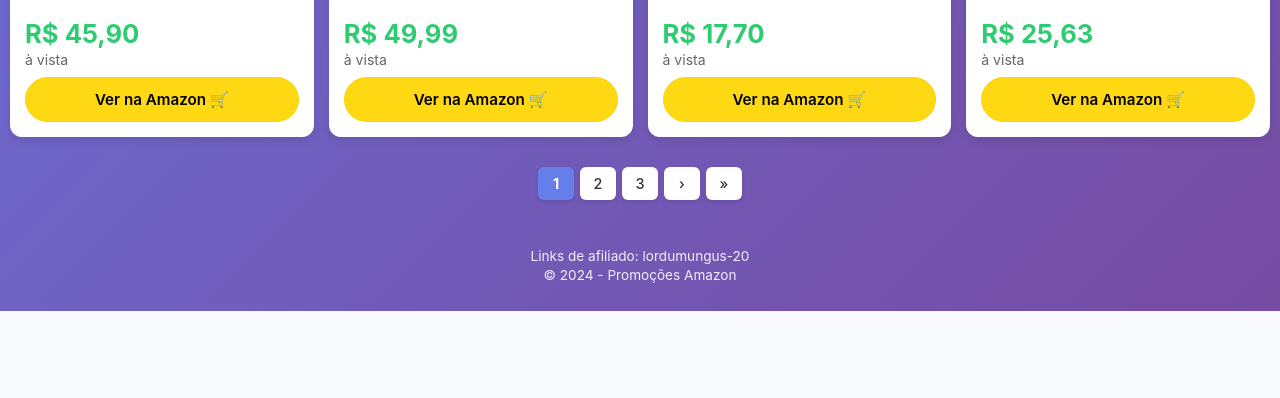
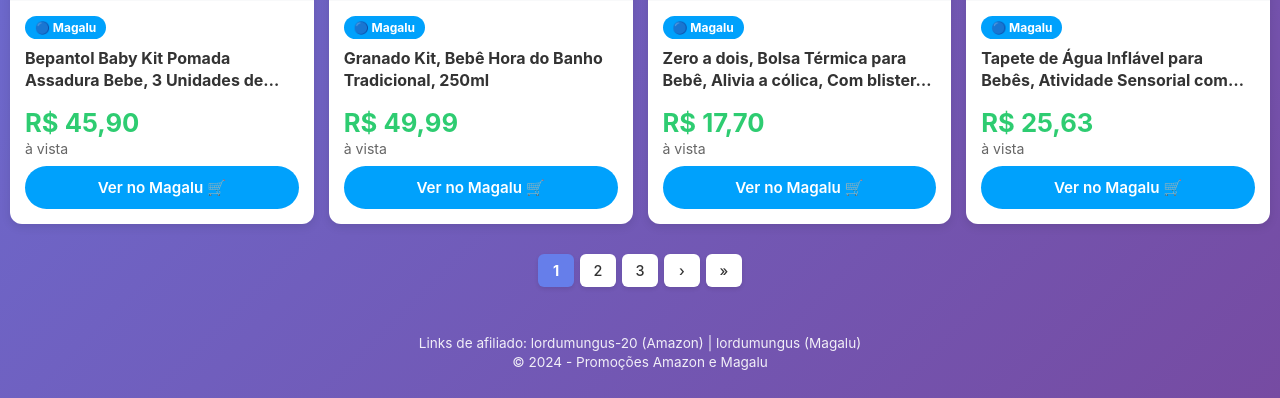
Before and after one commit to lordumungus-code/teste_amazon_cupons, a Flask app: page / in a window 1280 px wide. Shown: the part 1244-1642 px from the top of the page. Before the commit the page ends 1555 px from the top, so only its background shows below. Run offline with Flask 3, Linux system fonts and the light colour scheme; data comes from the database, SQL or seed files in the repository.

Commit message:
suporte visual magalu

```diff
--- a/templates/index.html
+++ b/templates/index.html
@@ -1,7 +1,7 @@
 <!DOCTYPE html>
 <html>
 <head>
-    <title>Promoções Amazon para Bebês</title>
+    <title>Promoções Amazon e Magalu para Bebês</title>
     <meta name="viewport" content="width=device-width, initial-scale=1.0, maximum-scale=1.0, user-scalable=yes">
     <style>
         * {
@@ -141,6 +141,28 @@
             flex-direction: column;
         }
 
+        /* BADGE DA LOJA */
+        .loja-badge {
+            display: inline-block;
+            padding: 4px 10px;
+            border-radius: 20px;
+            font-size: 0.75em;
+            font-weight: bold;
+            margin-bottom: 8px;
+            width: fit-content;
+        }
+
+        .loja-amazon {
+            background: #FFD814;
+            color: #000;
+            border: 1px solid #FCD200;
+        }
+
+        .loja-magalu {
+            background: #00A1FC;
+            color: white;
+        }
+
         .produto-titulo {
             font-size: 1em;
             margin-bottom: 8px;
@@ -182,6 +204,7 @@
             margin-top: 3px;
         }
 
+        /* BOTÕES POR LOJA */
         .botao-amazon {
             background: #FFD814;
             color: #000;
@@ -198,6 +221,23 @@
 
         .botao-amazon:hover {
             background: #F7CA00;
+        }
+
+        .botao-magalu {
+            background: #00A1FC;
+            color: white;
+            padding: 12px;
+            text-decoration: none;
+            text-align: center;
+            border-radius: 25px;
+            font-weight: 600;
+            margin-top: auto;
+            transition: background 0.2s;
+            font-size: 0.95em;
+        }
+
+        .botao-magalu:hover {
+            background: #0088CC;
         }
 
         /* PAGINAÇÃO RESPONSIVA */
@@ -237,7 +277,6 @@
                 display: inline-block;
             }
 
-            /* Esconde alguns números em telas muito pequenas */
             .pagina-link:not(.ativa):nth-child(n+5):nth-child(-n+8) {
                 display: none;
             }
@@ -296,12 +335,12 @@
 
         /* MELHORIAS PARA TOQUE EM CELULAR */
         @media (max-width: 768px) {
-            .botao-amazon {
-                padding: 14px;  /* Maior área de toque */
+            .botao-amazon, .botao-magalu {
+                padding: 14px;
             }
 
             .pagina-link {
-                padding: 10px 12px;  /* Maior área de toque */
+                padding: 10px 12px;
             }
 
             .produto:active {
@@ -313,8 +352,8 @@
 <body>
     <div class="container">
         <header>
-            <h1>🏆 Promoções Amazon <br>para Bebês</h1>
-            <p class="subtitle">As melhores ofertas para seu pequeno!</p>
+            <h1>🏆 Promoções Amazon <br>e Magalu para Bebês</h1>
+            <p class="subtitle">As melhores ofertas das duas lojas!</p>
 
             <div class="stats">
                 <span>📦 {{ total_produtos }} produtos</span>
@@ -334,6 +373,13 @@
                         </div>
 
                         <div class="produto-info">
+                            <!-- BADGE DA LOJA -->
+                            {% if produto[4] == "Amazon" %}
+                                <span class="loja-badge loja-amazon">🟡 Amazon</span>
+                            {% else %}
+                                <span class="loja-badge loja-magalu">🔵 Magalu</span>
+                            {% endif %}
+
                             <h3 class="produto-titulo">{{ produto[0] }}</h3>
 
                             <div class="produto-preco">
@@ -351,9 +397,16 @@
                                 {% endif %}
                             </div>
 
-                            <a href="{{ produto[3] }}" target="_blank" class="botao-amazon" rel="noopener noreferrer">
-                                Ver na Amazon 🛒
-                            </a>
+                            <!-- BOTÃO COM COR DA LOJA -->
+                            {% if produto[4] == "Amazon" %}
+                                <a href="{{ produto[3] }}" target="_blank" class="botao-amazon" rel="noopener noreferrer">
+                                    Ver na Amazon 🛒
+                                </a>
+                            {% else %}
+                                <a href="{{ produto[3] }}" target="_blank" class="botao-magalu" rel="noopener noreferrer">
+                                    Ver no Magalu 🛒
+                                </a>
+                            {% endif %}
                         </div>
                     </div>
                 {% endfor %}
@@ -391,8 +444,8 @@
         {% endif %}
 
         <footer>
-            <p>Links de afiliado: lordumungus-20</p>
-            <p>© 2024 - Promoções Amazon</p>
+            <p>Links de afiliado: lordumungus-20 (Amazon) | lordumungus (Magalu)</p>
+            <p>© 2024 - Promoções Amazon e Magalu</p>
         </footer>
     </div>
 </body>
```
